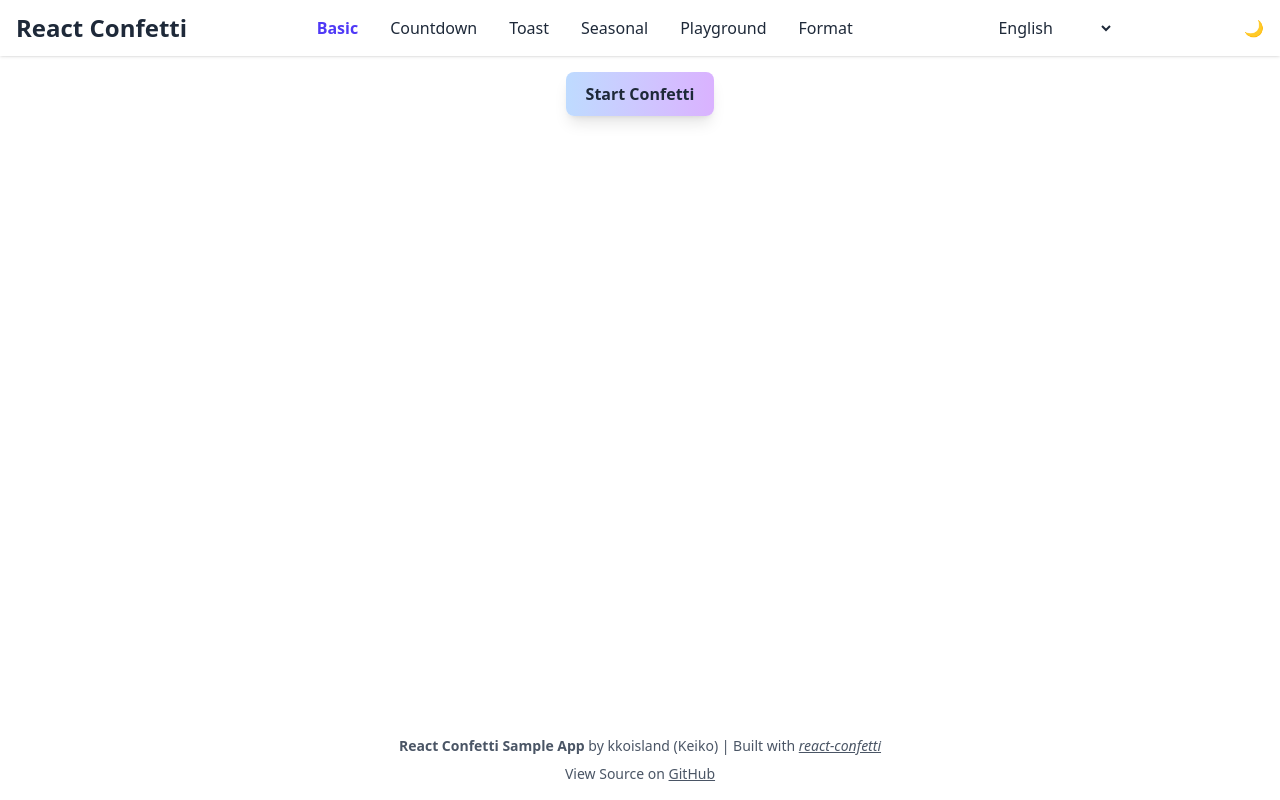
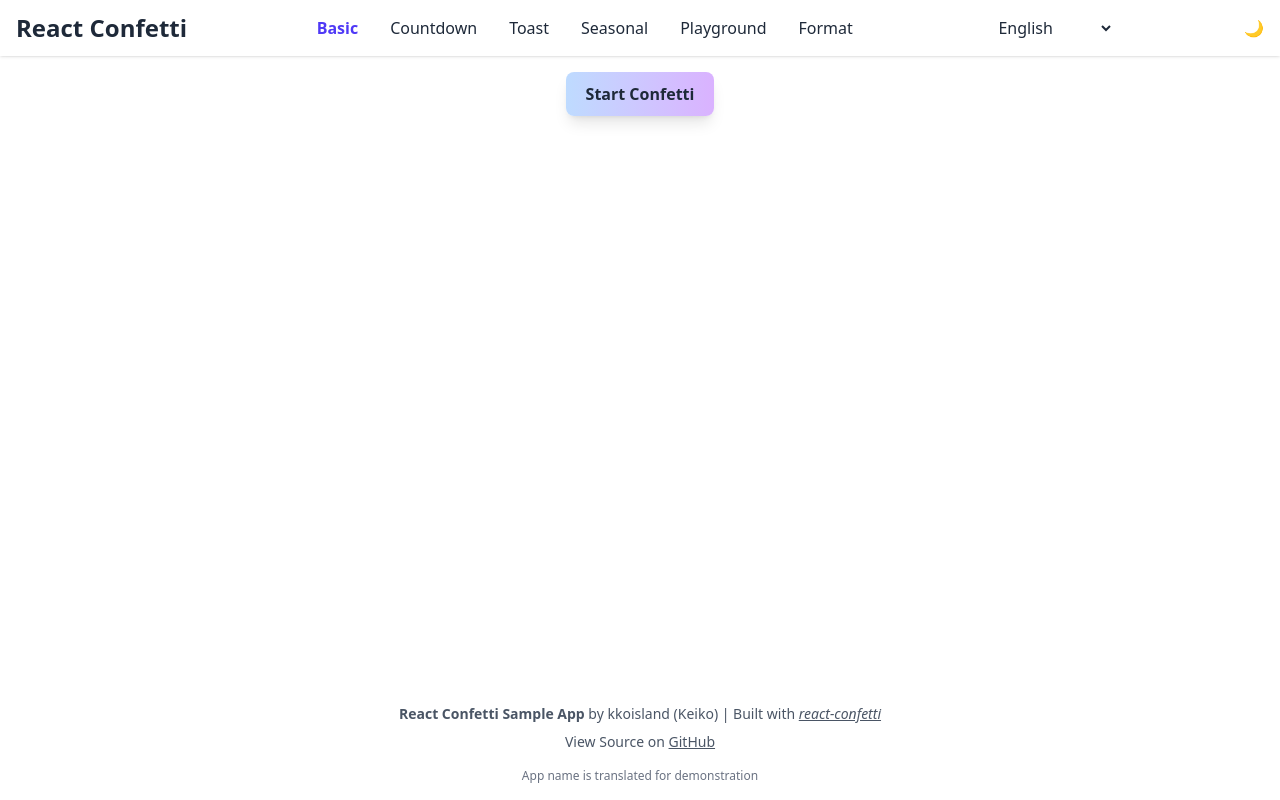
Before and after one commit to kkoisland/react-confetti-intl, a React (Vite) app: page /basic in a window 1280 px wide. Built offline with nearby package versions, Linux system fonts and the light colour scheme.

Commit message:
feat: add localized footer note for demo app name translation

```diff
--- a/src/Layout.tsx
+++ b/src/Layout.tsx
@@ -193,6 +193,13 @@ const Layout = () => {
 							}}
 						/>
 					</div>
+					<div className="text-xs mt-2 text-gray-500 dark:text-gray-500">
+						<FormattedMessage
+							id="layout.footerNote"
+							defaultMessage="App name is translated for demonstration"
+							description="フッター：注釈。アプリ名も翻訳サンプルとして訳されていることを示す"
+						/>
+					</div>
 				</div>
 			</footer>
 		</div>
--- a/src/i18n/locales/de-DE.json
+++ b/src/i18n/locales/de-DE.json
@@ -20,6 +20,7 @@
 	"layout.appName": "React Konfetti",
 	"layout.footerLine1": "<b>{appName} Beispiel-App</b> von kkoisland (Keiko) | Erstellt mit <link>react-confetti</link>",
 	"layout.footerLine2": "Quellcode auf <link>GitHub</link> ansehen",
+	"layout.footerNote": "App-Name ist zu Demonstrationszwecken übersetzt",
 	"layout.nav.basic": "Grundlagen",
 	"layout.nav.countdown": "Countdown",
 	"layout.nav.format": "Format",
--- a/src/i18n/locales/en-US.json
+++ b/src/i18n/locales/en-US.json
@@ -20,6 +20,7 @@
 	"layout.appName": "React Confetti",
 	"layout.footerLine1": "<b>{appName} Sample App</b> by kkoisland (Keiko) | Built with <link>react-confetti</link>",
 	"layout.footerLine2": "View Source on <link>GitHub</link>",
+	"layout.footerNote": "App name is translated for demonstration",
 	"layout.nav.basic": "Basic",
 	"layout.nav.countdown": "Countdown",
 	"layout.nav.format": "Format",
--- a/src/i18n/locales/es-ES.json
+++ b/src/i18n/locales/es-ES.json
@@ -20,6 +20,7 @@
 	"layout.appName": "React Confeti",
 	"layout.footerLine1": "<b>Aplicación de ejemplo {appName}</b> de kkoisland (Keiko) | Creada con <link>react-confetti</link>",
 	"layout.footerLine2": "Ver código en <link>GitHub</link>",
+	"layout.footerNote": "El nombre de la app está traducido con fines demostrativos",
 	"layout.nav.basic": "Básico",
 	"layout.nav.countdown": "Cuenta regresiva",
 	"layout.nav.format": "Formato",
--- a/src/i18n/locales/fr-FR.json
+++ b/src/i18n/locales/fr-FR.json
@@ -20,6 +20,7 @@
 	"layout.appName": "React Confettis",
 	"layout.footerLine1": "<b>Application d'exemple {appName}</b> par kkoisland (Keiko) | Créée avec <link>react-confetti</link>",
 	"layout.footerLine2": "Voir le code sur <link>GitHub</link>",
+	"layout.footerNote": "Le nom de l'application est traduit à titre de démonstration",
 	"layout.nav.basic": "Base",
 	"layout.nav.countdown": "Compte à rebours",
 	"layout.nav.format": "Format",
--- a/src/i18n/locales/it-IT.json
+++ b/src/i18n/locales/it-IT.json
@@ -20,6 +20,7 @@
 	"layout.appName": "React Coriandoli",
 	"layout.footerLine1": "<b>App di esempio {appName}</b> di kkoisland (Keiko) | Realizzata con <link>react-confetti</link>",
 	"layout.footerLine2": "Visualizza il codice su <link>GitHub</link>",
+	"layout.footerNote": "Il nome dell'app è tradotto a scopo dimostrativo",
 	"layout.nav.basic": "Base",
 	"layout.nav.countdown": "Conto alla rovescia",
 	"layout.nav.format": "Formato",
--- a/src/i18n/locales/ja-JP.json
+++ b/src/i18n/locales/ja-JP.json
@@ -20,6 +20,7 @@
 	"layout.appName": "React コンフェッティ",
 	"layout.footerLine1": "<b>{appName} サンプルアプリ</b>（kkoisland / Keiko） | <link>react-confetti</link> 使用",
 	"layout.footerLine2": "<link>GitHub</link> でソースを見る",
+	"layout.footerNote": "アプリ名もデモ用に翻訳されています",
 	"layout.nav.basic": "基本",
 	"layout.nav.countdown": "カウントダウン",
 	"layout.nav.format": "フォーマット",
--- a/src/i18n/locales/ko-KR.json
+++ b/src/i18n/locales/ko-KR.json
@@ -20,6 +20,7 @@
 	"layout.appName": "React 색종이",
 	"layout.footerLine1": "<b>{appName} 샘플 앱</b> (kkoisland / Keiko) | <link>react-confetti</link> 사용",
 	"layout.footerLine2": "<link>GitHub</link>에서 소스 보기",
+	"layout.footerNote": "앱 이름도 데모용으로 번역되었습니다",
 	"layout.nav.basic": "기본",
 	"layout.nav.countdown": "카운트다운",
 	"layout.nav.format": "형식",
--- a/src/i18n/locales/messages.json
+++ b/src/i18n/locales/messages.json
@@ -122,6 +122,12 @@
 		"id": "layout.footerLine2",
 		"defaultMessage": "View Source on <link>GitHub</link>",
 		"description": "フッター：GitHubリポジトリへのリンク",
+		"file": "Layout.tsx"
+	},
+	{
+		"id": "layout.footerNote",
+		"defaultMessage": "App name is translated for demonstration",
+		"description": "フッター：注釈。アプリ名も翻訳サンプルとして訳されていることを示す",
 		"file": "Layout.tsx"
 	},
 	{
--- a/src/i18n/locales/nl-NL.json
+++ b/src/i18n/locales/nl-NL.json
@@ -20,6 +20,7 @@
 	"layout.appName": "React Confetti",
 	"layout.footerLine1": "<b>{appName} Voorbeeldapp</b> door kkoisland (Keiko) | Gemaakt met <link>react-confetti</link>",
 	"layout.footerLine2": "Broncode bekijken op <link>GitHub</link>",
+	"layout.footerNote": "App-naam is vertaald voor demonstratie",
 	"layout.nav.basic": "Basis",
 	"layout.nav.countdown": "Aftelling",
 	"layout.nav.format": "Formaat",
--- a/src/i18n/locales/sv-SE.json
+++ b/src/i18n/locales/sv-SE.json
@@ -20,6 +20,7 @@
 	"layout.appName": "React Konfetti",
 	"layout.footerLine1": "<b>{appName} Exempelapp</b> av kkoisland (Keiko) | Skapad med <link>react-confetti</link>",
 	"layout.footerLine2": "Visa källkod på <link>GitHub</link>",
+	"layout.footerNote": "Appnamnet är översatt i demonstrationssyfte",
 	"layout.nav.basic": "Grundläggande",
 	"layout.nav.countdown": "Nedräkning",
 	"layout.nav.format": "Format",
--- a/src/i18n/locales/zh-CN.json
+++ b/src/i18n/locales/zh-CN.json
@@ -20,6 +20,7 @@
 	"layout.appName": "React 五彩纸屑",
 	"layout.footerLine1": "<b>{appName} 示例应用</b>（kkoisland / Keiko）| 使用 <link>react-confetti</link>",
 	"layout.footerLine2": "在 <link>GitHub</link> 查看源代码",
+	"layout.footerNote": "应用名称也用于演示而翻译",
 	"layout.nav.basic": "基础",
 	"layout.nav.countdown": "倒计时",
 	"layout.nav.format": "格式",
```
